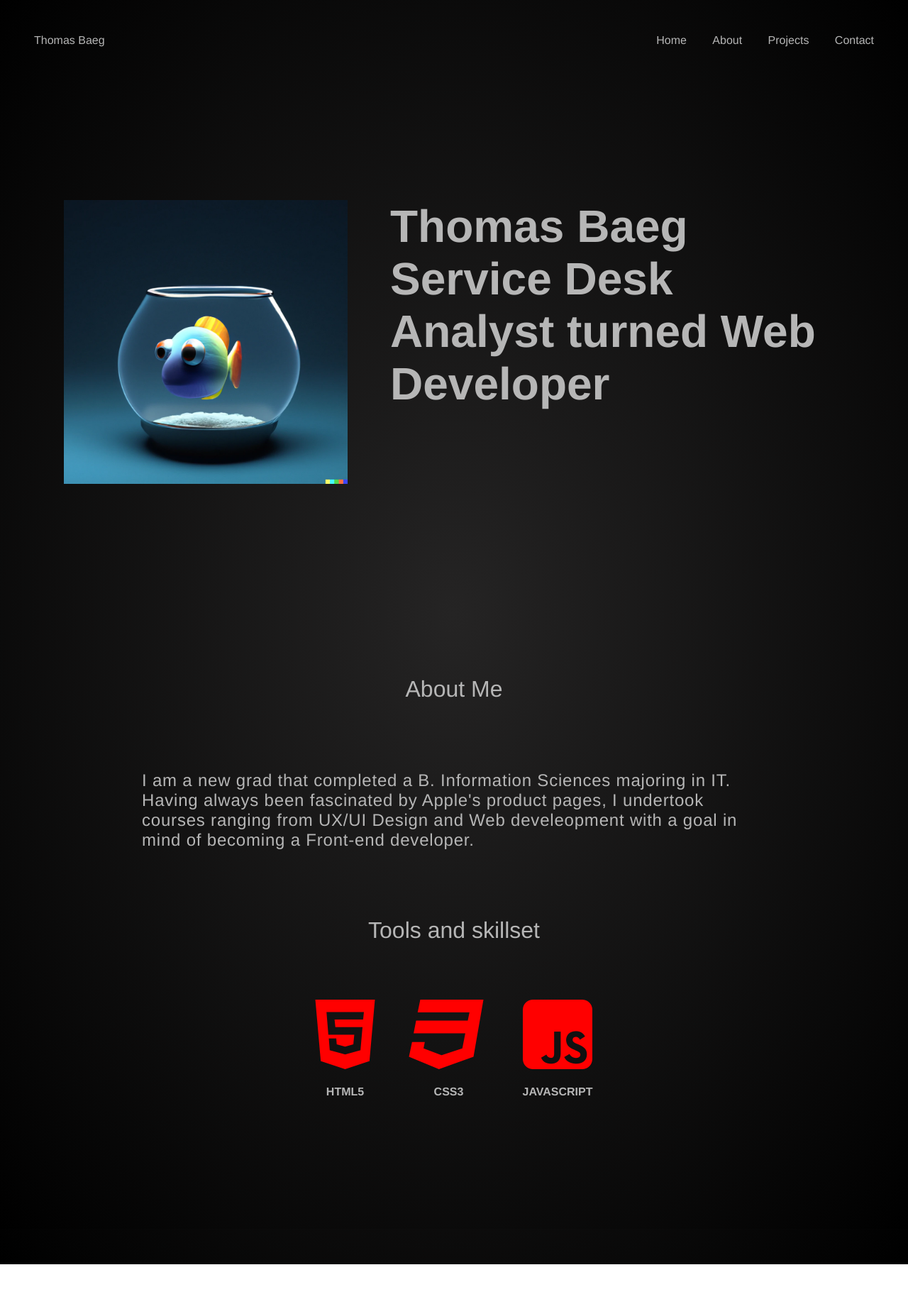
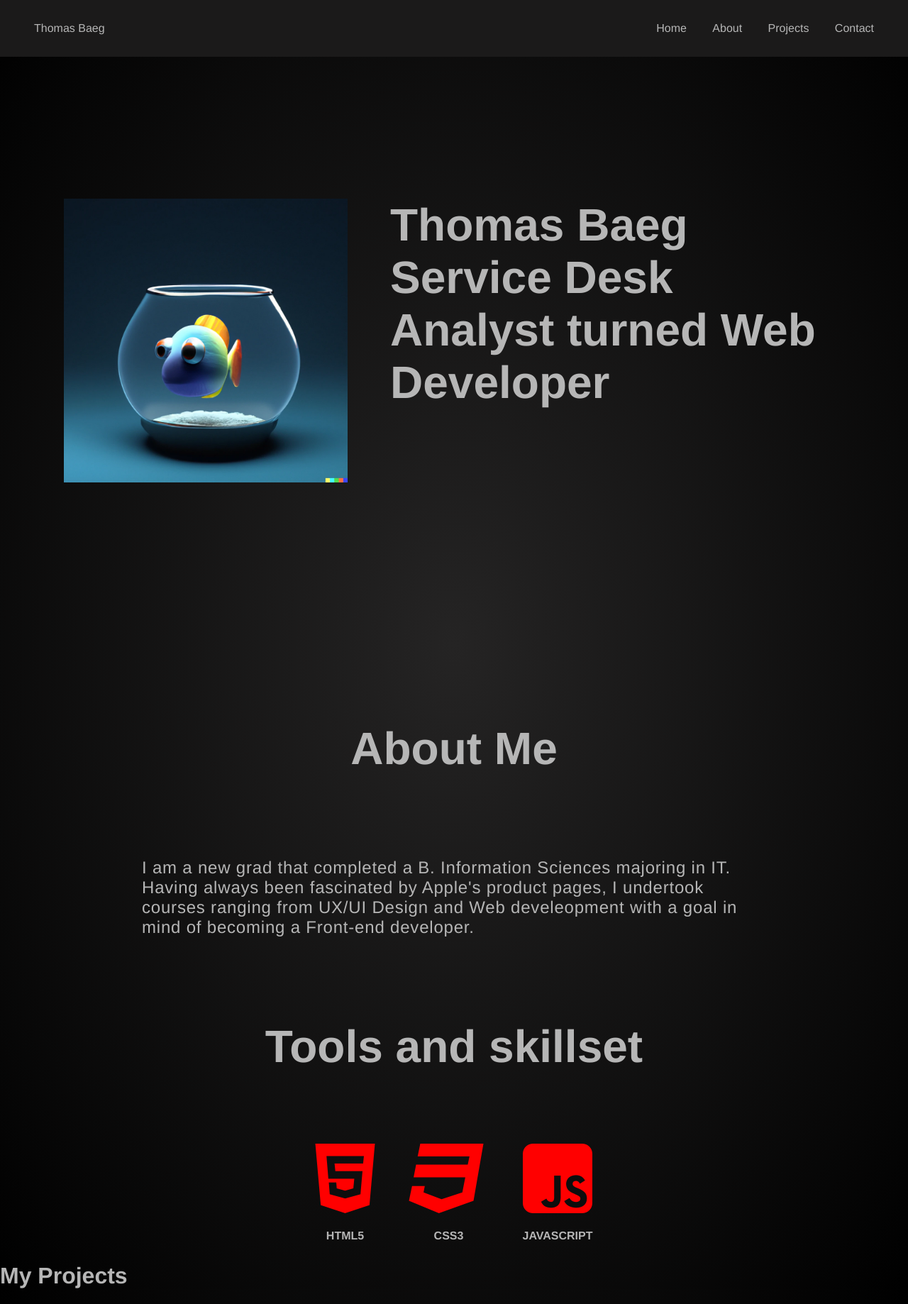
Before and after one commit to 03tb/Portfolio, a plain HTML site: page index.html in a window 1280 px wide. Shown: the whole page at 71% size. Before the commit the page ends 1782 px from the top, so only its background shows below. Drawn offline with Linux system fonts and the light colour scheme; a web font is replaced by a local one.

Commit message:
added sticky navbar

```diff
--- a/index.html
+++ b/index.html
@@ -9,15 +9,15 @@
 </head>
 <body>
     <div id="container">
-        <nav class="nav-menu">
+        <nav id="nav-menu">
             <div class="nav-logo">
                 Thomas Baeg
             </div>
             <ul class="nav-link-container">
                 <li class="nav-links">
-                    <a href="">Home</a>
+                    <a href="index.html#container">Home</a>
                     <a href="index.html#about">About</a>
-                    <a href="">Projects</a>
+                    <a href="index.html#projects">Projects</a>
                     <a href="">Contact</a>
                 </li>
             </ul>
@@ -52,7 +52,8 @@
                 </span>
             </div>
         </div>
-        <div class="projects">
+        <div id="projects">
+            <h1 class="projects-header">My Projects</h1>
             <div class="project-container"></div>
             <div class="project-container"></div>
             <div class="project-container"></div>
--- a/styles.css
+++ b/styles.css
@@ -42,14 +42,17 @@ body,
 
 
 /* Navigation bar */
-.nav-menu {
+#nav-menu {
     display: flex;
     justify-content: space-between;
     align-items: center;
+    position: sticky;
+    top:0px;
+    background: #1b1a1a;
+    height: 10vh;
 }
 
 .nav-logo {
-    margin-top: 2rem;
     margin-left: 3rem;
     color:rgb(182,182,182);
 }
@@ -61,7 +64,6 @@ body,
 }
 
 .nav-links {
-    margin-top: 2rem;
     margin-right: 2rem;
 }
 
@@ -78,6 +80,12 @@ body,
     color:rgb(214,214,214);
     text-shadow: 1px 1px 0.8rem white;
     transition: color 0.5s ease 0s;
+}
+
+.sticky {
+    position: fixed;
+    top: 0;
+    width: 100%;
 }
 
 /* Hero Section */
@@ -145,8 +153,14 @@ body,
     letter-spacing: 0.05rem;
 }
 
-.about-header {
-    font-weight: 500;
+.about-header{
+    margin-top: 11vh;
+}
+
+.about-header,
+.skills-header {
+    font-size: 4rem;
+    font-weight: 600;
 }
 
 
@@ -162,10 +176,6 @@ body,
     gap:3rem;
 }
 
-.skills-header {
-    font-weight: 500;
-}
-
 .icon-container {
     display: flex;
     flex-direction: column;
```
